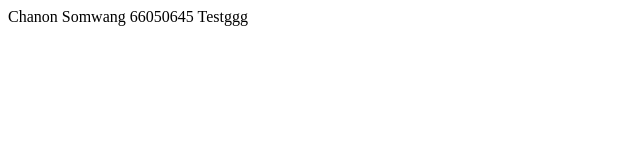
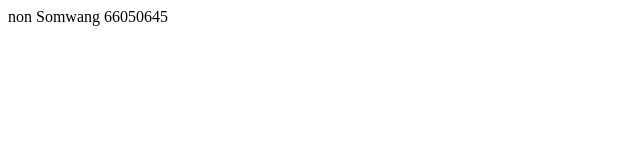
Before and after one commit to Csomwang/git101_non, a plain HTML site: page index.html in a window 1280 px wide. Shown: the whole page, without its empty margins (0-640 px from the left). Drawn offline with Linux system fonts and the light colour scheme.

Commit message:
Update index.html

```diff
--- a/index.html
+++ b/index.html
@@ -6,6 +6,6 @@
     <title>Document</title>
 </head>
 <body>
-    Chanon Somwang 66050645 Testggg
+    non Somwang 66050645
 </body>
 </html>
```
